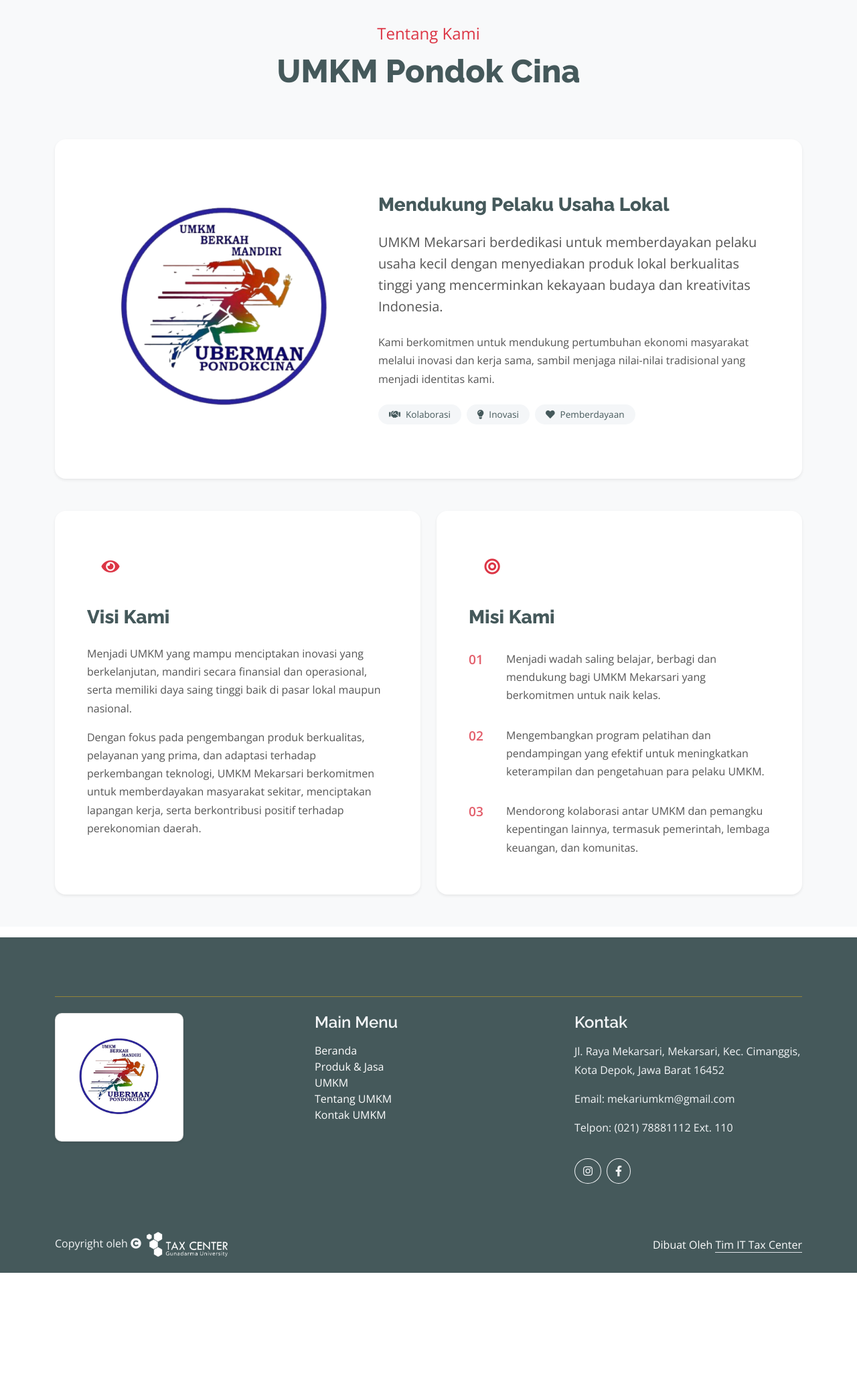
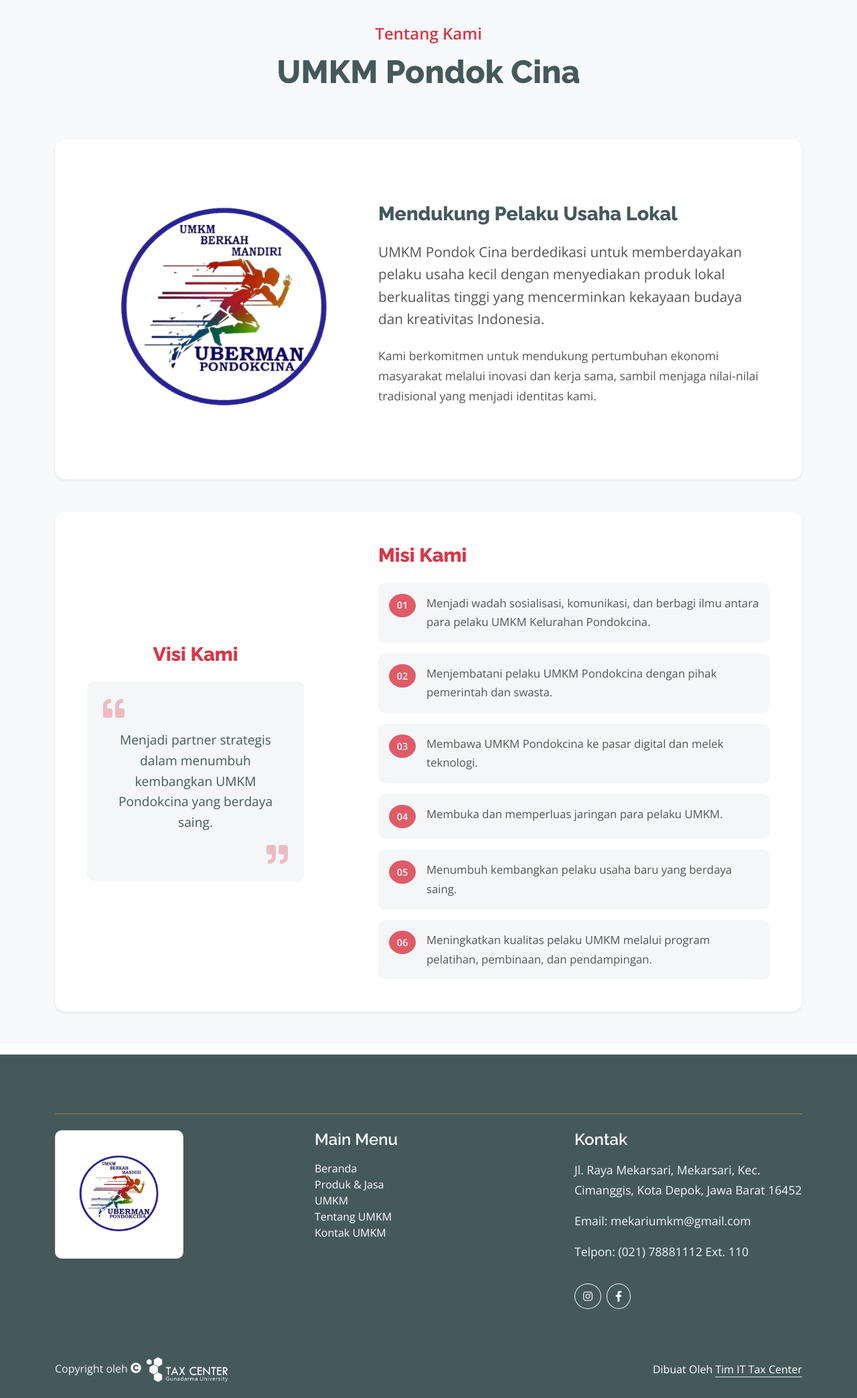
Before and after one commit to Salmann30/pocin, a CodeIgniter 4 app: template app/Views/beranda/tentang.php in a window 1280 px wide. Shown: the part 114-2202 px from the top of the page at 67% size. Before the commit the page ends 2015 px from the top, so only its background shows below. Run offline with PHP 8.4 and a stand-in for CodeIgniter, Linux system fonts and the light colour scheme; the template is opened without the code that fills it, so the values that code supplies are empty; some libraries are stand-ins or nearby versions.

Commit message:
feat: Redesign Vision and Mission section

```diff
--- a/app/Views/beranda/tentang.php
+++ b/app/Views/beranda/tentang.php
@@ -38,18 +38,6 @@
     border-radius: 1rem !important;
 }
 
-/* Badge styling */
-.badge.bg-primary-subtle {
-    background-color: rgba(var(--bs-primary-rgb), 0.1);
-    font-weight: 500;
-    padding: 0.5rem 1rem;
-    font-size: 0.9rem;
-    border-radius: 2rem;
-}
-
-.badge.bg-light {
-    font-weight: 500;
-    font-size: 0.85rem;
 }
 
 /* Icon circles */
@@ -124,11 +112,21 @@
 .lead {
     font-weight: 400;
     line-height: 1.6;
+    font-size: 1.3rem;
 }
 
 p {
     color: #555;
     line-height: 1.7;
+    font-size: 1.1rem;
+}
+
+h3 {
+    font-size: 1.8rem;
+}
+
+.mission-item p {
+    font-size: 1.05rem;
 }
 </style>
 
@@ -158,63 +156,68 @@ p {
                             </div>
                             <div class="col-lg-7">
                                 <h3 class="fw-bold mb-4">Mendukung Pelaku Usaha Lokal</h3>
-                                <p class="lead mb-4">UMKM Mekarsari berdedikasi untuk memberdayakan pelaku usaha kecil dengan menyediakan produk lokal berkualitas tinggi yang mencerminkan kekayaan budaya dan kreativitas Indonesia.</p>
+                                <p class="lead mb-4">UMKM Pondok Cina berdedikasi untuk memberdayakan pelaku usaha kecil dengan menyediakan produk lokal berkualitas tinggi yang mencerminkan kekayaan budaya dan kreativitas Indonesia.</p>
                                 <p>Kami berkomitmen untuk mendukung pertumbuhan ekonomi masyarakat melalui inovasi dan kerja sama, sambil menjaga nilai-nilai tradisional yang menjadi identitas kami.</p>
 
-                                <div class="d-flex flex-wrap gap-2 mt-4">
-                                    <span class="badge rounded-pill bg-light text-dark py-2 px-3">
-                                        <i class="fas fa-handshake me-2"></i>Kolaborasi
-                                    </span>
-                                    <span class="badge rounded-pill bg-light text-dark py-2 px-3">
-                                        <i class="fas fa-lightbulb me-2"></i>Inovasi
-                                    </span>
-                                    <span class="badge rounded-pill bg-light text-dark py-2 px-3">
-                                        <i class="fas fa-heart me-2"></i>Pemberdayaan
-                                    </span>
-                                </div>
                             </div>
                         </div>
                     </div>
                 </div>
             </div>
 
-            <!-- Vision & Mission cards -->
-            <div class="col-lg-6">
-                <div class="card h-100 border-0 shadow-sm rounded-4">
+            <!-- Vision & Mission combined card -->
+            <div class="col-lg-12">
+                <div class="card border-0 shadow-sm rounded-4">
                     <div class="card-body p-4 p-lg-5">
-                        <div class="vision-icon mb-4">
-                            <span class="icon-circle bg-primary-subtle text-primary">
-                                <i class="fas fa-eye"></i>
-                            </span>
-                        </div>
-                        <h3 class="fw-bold mb-4">Visi Kami</h3>
-                        <p>Menjadi UMKM yang mampu menciptakan inovasi yang berkelanjutan, mandiri secara finansial dan operasional, serta memiliki daya saing tinggi baik di pasar lokal maupun nasional.</p>
-                        <p>Dengan fokus pada pengembangan produk berkualitas, pelayanan yang prima, dan adaptasi terhadap perkembangan teknologi, UMKM Mekarsari berkomitmen untuk memberdayakan masyarakat sekitar, menciptakan lapangan kerja, serta berkontribusi positif terhadap perekonomian daerah.</p>
+                        <div class="row">
+                            <!-- Vision Section -->
+                            <div class="col-lg-4 mb-4 mb-lg-0">
+                                <div class="vision-section text-center h-100 d-flex flex-column justify-content-center">
+                                    <h3 class="fw-bold mb-4 text-primary">Visi Kami</h3>
+                                    <div class="vision-quote position-relative p-4 bg-light rounded-3">
+                                        <i class="fas fa-quote-left text-primary mb-3" style="font-size: 2rem; opacity: 0.3; float: left;"></i>
+                                        <p class="mb-0 fw-semibold text-dark pt-5" style="font-size: 1.2rem; line-height: 1.6;">
+                                            Menjadi partner strategis dalam menumbuh kembangkan UMKM Pondokcina yang berdaya saing.
+                                        </p>
+                                        <i class="fas fa-quote-right text-primary mt-3" style="font-size: 2rem; opacity: 0.3; float: right;"></i>
                                     </div>
                                 </div>
                             </div>
 
-            <div class="col-lg-6">
-                <div class="card h-100 border-0 shadow-sm rounded-4">
-                    <div class="card-body p-4 p-lg-5">
-                        <div class="mission-icon mb-4">
-                            <span class="icon-circle bg-primary-subtle text-primary">
-                                <i class="fas fa-bullseye"></i>
-                            </span>
+                            <!-- Divider -->
+                            <div class="col-lg-1 d-none d-lg-flex align-items-center justify-content-center">
+                                <div class="vr h-75 opacity-25"></div>
                             </div>
-                        <h3 class="fw-bold mb-4">Misi Kami</h3>
+
+                            <!-- Mission Section -->
+                            <div class="col-lg-7">
+                                <h3 class="fw-bold mb-4 text-primary">Misi Kami</h3>
                                 <div class="mission-list">
-                            <div class="mission-item d-flex mb-3">
-                                <div class="mission-number me-3">01</div>
-                                <p class="mb-0">Menjadi wadah saling belajar, berbagi dan mendukung bagi UMKM Mekarsari yang berkomitmen untuk naik kelas.</p>
+                                    <div class="mission-item d-flex mb-3 p-3 bg-light rounded-3">
+                                        <div class="mission-number me-3 bg-primary text-white rounded-circle d-flex align-items-center justify-content-center" style="width: 35px; height: 35px; font-size: 0.9rem; font-weight: bold;">01</div>
+                                        <p class="mb-0">Menjadi wadah sosialisasi, komunikasi, dan berbagi ilmu antara para pelaku UMKM Kelurahan Pondokcina.</p>
                                     </div>
-                            <div class="mission-item d-flex mb-3">
-                                <div class="mission-number me-3">02</div>
-                                <p class="mb-0">Mengembangkan program pelatihan dan pendampingan yang efektif untuk meningkatkan keterampilan dan pengetahuan para pelaku UMKM.</p>
+                                    <div class="mission-item d-flex mb-3 p-3 bg-light rounded-3">
+                                        <div class="mission-number me-3 bg-primary text-white rounded-circle d-flex align-items-center justify-content-center" style="width: 35px; height: 35px; font-size: 0.9rem; font-weight: bold;">02</div>
+                                        <p class="mb-0">Menjembatani pelaku UMKM Pondokcina dengan pihak pemerintah dan swasta.</p>
                                     </div>
-                            <div class="mission-item d-flex">
-                                <div class="mission-number me-3">03</div>
-                                <p class="mb-0">Mendorong kolaborasi antar UMKM dan pemangku kepentingan lainnya, termasuk pemerintah, lembaga keuangan, dan komunitas.</p>
+                                    <div class="mission-item d-flex mb-3 p-3 bg-light rounded-3">
+                                        <div class="mission-number me-3 bg-primary text-white rounded-circle d-flex align-items-center justify-content-center" style="width: 35px; height: 35px; font-size: 0.9rem; font-weight: bold;">03</div>
+                                        <p class="mb-0">Membawa UMKM Pondokcina ke pasar digital dan melek teknologi.</p>
+                                    </div>
+                                    <div class="mission-item d-flex mb-3 p-3 bg-light rounded-3">
+                                        <div class="mission-number me-3 bg-primary text-white rounded-circle d-flex align-items-center justify-content-center" style="width: 35px; height: 35px; font-size: 0.9rem; font-weight: bold;">04</div>
+                                        <p class="mb-0">Membuka dan memperluas jaringan para pelaku UMKM.</p>
+                                    </div>
+                                    <div class="mission-item d-flex mb-3 p-3 bg-light rounded-3">
+                                        <div class="mission-number me-3 bg-primary text-white rounded-circle d-flex align-items-center justify-content-center" style="width: 35px; height: 35px; font-size: 0.9rem; font-weight: bold;">05</div>
+                                        <p class="mb-0">Menumbuh kembangkan pelaku usaha baru yang berdaya saing.</p>
+                                    </div>
+                                    <div class="mission-item d-flex p-3 bg-light rounded-3">
+                                        <div class="mission-number me-3 bg-primary text-white rounded-circle d-flex align-items-center justify-content-center" style="width: 35px; height: 35px; font-size: 0.9rem; font-weight: bold;">06</div>
+                                        <p class="mb-0">Meningkatkan kualitas pelaku UMKM melalui program pelatihan, pembinaan, dan pendampingan.</p>
+                                    </div>
+                                </div>
                             </div>
                         </div>
                     </div>
```
Lines whose indentation alone changed are shown as unchanged.
